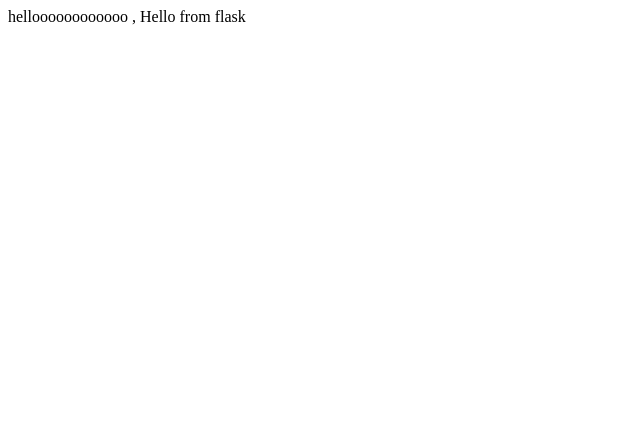
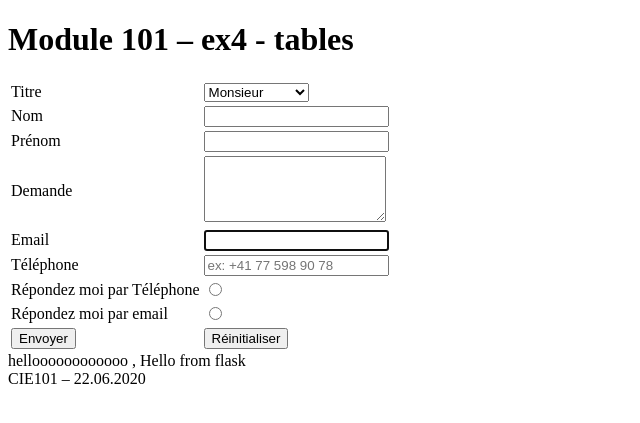
Before and after one commit to LucaMaggioli/FlaskCrudNaval, a Flask app: page / in a window 1280 px wide. Shown: the top 423 px of the page, without its empty margins (0-640 px from the left). Run offline with Flask 2, Linux system fonts and the light colour scheme.

Commit message:
adding the correct structure of imports, put some test html

```diff
--- /dev/null
+++ b/Backend-Api/Controllers/GridController.py
@@ -0,0 +1,6 @@
+import flask
+from FlaskApp import NavalCrudApp
+
+@NavalCrudApp.route("/grid")
+def grid():
+    return flask.render_template("index.html", token="Hello from Grid COntroller")
--- /dev/null
+++ b/Backend-Api/FlaskApp.py
@@ -0,0 +1,10 @@
+import flask
+
+
+NavalCrudApp = flask.Flask("__main__")#by default static folder is templates #, static_folder="../react-frontend/src" , static_folder="../react-frontend/build"
+NavalCrudApp.secret_key = '_TPD?nonPDT,ah_PDT!Patate._)?^'  #secret key to avoid hacking
+
+@NavalCrudApp.route("/")
+def my_index():
+
+    return flask.render_template("index.html", token="Hello from flask")
--- a/Backend-Api/main.py
+++ /dev/null
@@ -1,10 +0,0 @@
-import flask
-
-app = flask.Flask("__main__", static_folder="../react-frontend/build")#, static_folder="../react-frontend/src"
-#by default static folder is templates
-
-@app.route("/")
-def my_index():
-    return flask.render_template("index.html", token="Hello from flask")
-
-app.run(debug=True, port=5001)
--- /dev/null
+++ b/Backend-Api/runFlaskApp.py
@@ -0,0 +1,4 @@
+from FlaskApp import NavalCrudApp
+from Controllers import GridController
+
+NavalCrudApp.run(debug=True, port=5001)
--- a/Backend-Api/templates/index.html
+++ b/Backend-Api/templates/index.html
@@ -1 +1,110 @@
-helloooooooooooo , {{token}}
+<!DOCTYPE html>
+<html lang="en">
+    <head>
+        <meta charset="UTF-8">
+        <title>Exercice 4</title>
+    </head>
+    <body>
+        <div id="header">
+            <h1>Module 101 – ex4 - tables</h1>
+        </div>
+        <div id="nav">
+
+        </div>
+        <div id="content">
+            <table>
+                <form id="myForm" method="post" action="mailto:info@w3docs.com?subject=Données du formulaire 101" enctype="text/plain">
+                    <tr>
+                        <td>
+                            <label for="titre">Titre</label>
+                        </td>
+                        <td>
+                            <select name="titre" id="titre">
+                                <option value="mr">Monsieur</option>
+                                <option value="mme">Madame</option>
+                                <option value="mmelle">Mademoiselle</option>
+                            </select>
+                        </td>
+                    </tr>
+
+                    <tr>
+                        <td>
+                            <label for="nom">Nom</label>
+                        </td>
+                        <td>
+                            <input type="text" name="nom" id="nom">
+                        </td>
+                    </tr>
+                    <tr>
+                        <td>
+                            <label for="prenom">Prénom</label>
+                        </td>
+                        <td>
+                            <input type="text" name="prenom" id="prenom">
+                        </td>
+                    </tr>
+
+                    <tr>
+                        <td>
+                            <label for="demande">Demande</label>
+                        </td>
+                        <td>
+                            <textarea name="demande" id="demande" cols="20" rows="4"></textarea>
+                        </td>
+                    </tr>
+                    <tr>
+                        <td>
+                            <label for="email" >Email</label>
+                        </td>
+                        <td>
+                            <input type="email" name="email" id="email" required autofocus>
+                        </td>
+                    </tr>
+
+                    <tr>
+                        <td>
+                            <label for="telephone">Téléphone</label>
+                        </td>
+                        <td>
+                            <input type="text" name="telephone" id="telephone" required  placeholder="ex: +41 77 598 90 78"
+                                   pattern="[+][1-9]{2,3}[\s]{0,1}[1-9]{2}[\s]{0,1}[0-9]{3}[\s]{0,1}[0-9]{2}[\s]{0,1}[0-9]{2}">
+                        </td>
+                    </tr>
+                    <tr>
+                        <td>
+                            <label for="rTelephone">Répondez moi par Téléphone</label>
+                        </td>
+                        <td>
+                            <input type="radio" name="contactType" id="rTelephone" value="telephone">
+                        </td>
+                    </tr>
+                    <tr>
+                        <td>
+                            <label for="rMail">Répondez moi par email</label>
+                        </td>
+                        <td>
+                            <input type="radio" name="contactType" id="rMail" value="mail">
+                        </td>
+                    </tr>
+                    <tr>
+                        <td>
+                            <input type="submit" value="Envoyer">
+                        </td>
+                        <td>
+                            <input type="reset" value="Réinitialiser">
+                        </td>
+                    </tr>
+                </form>
+            </table>
+        </div>
+        <div class="TestController">
+            helloooooooooooo , {{token}}
+        </div>
+        <div class="GridController">
+        </div>
+
+        <div id="footer">
+            <span>CIE101 – 22.06.2020</span>
+        </div>
+    </body>
+</html>
```
